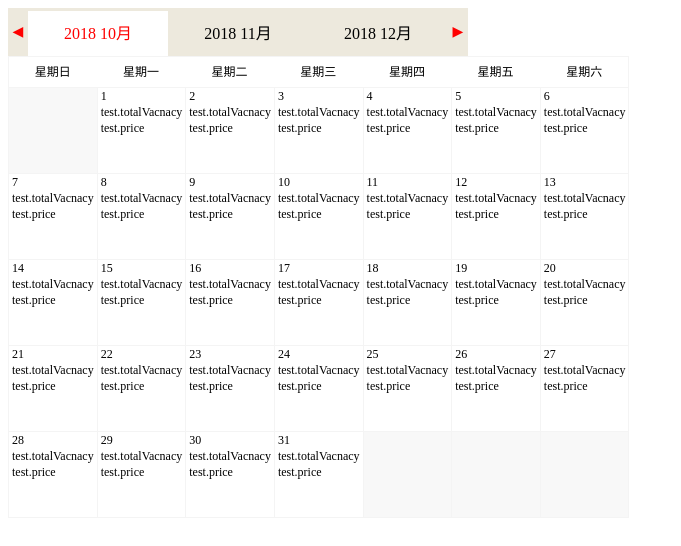
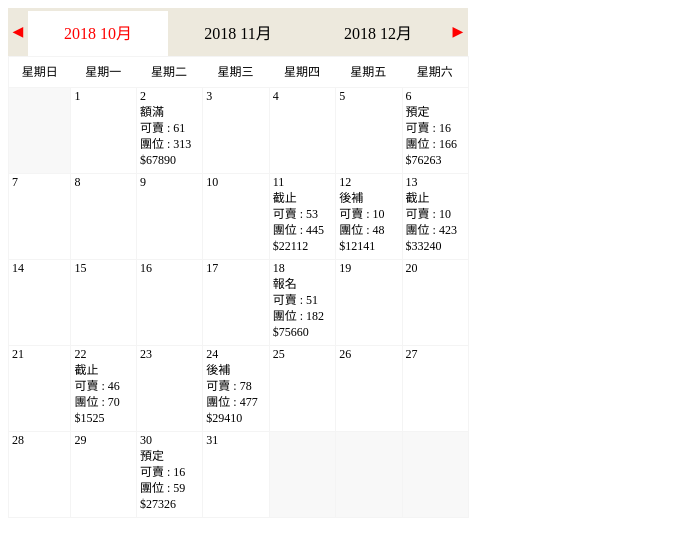
Before and after one commit to tommy19901015/CalendarModule_React, a React (Create React App) app: page / in a window 1280 px wide. Shown: the top 546 px of the page, without its empty margins (0-681 px from the left). Built offline with nearby package versions, Linux system fonts and the light colour scheme.

Commit message:
[modify] calendar content

```diff
--- a/src/Calendar.js
+++ b/src/Calendar.js
@@ -87,14 +87,17 @@ class Calendar extends Component {
     renderContent = (days) => {
         if(!days.empty && this.state.jsonData.length != 0){
            let date = days.year + "/" + days.month + "/" + ((days.day) < 10 ? '0' + days.day : days.day);
-           let test = this.state.jsonData.filter(obj => obj.date === date);
-           console.log(test)
-           return ([
-               <div>{test.status}</div>,
-               <div>{test.availableVancancy}</div>,
-               <div>test.totalVacnacy</div>,
-               <div>test.price</div>
-           ])
+           let info = this.state.jsonData.filter(obj => obj.date === date);
+           console.log(info)
+           if(info.length != 0){
+            return ([
+                // <div>{info[0].date}</div>,
+                <div>{info[0].status}</div>,
+                <div>可賣 : {info[0].availableVancancy}</div>,
+                <div>團位 : {info[0].totalVacnacy}</div>,
+                <div>${info[0].price}</div>
+            ])
+           }
         }
     }
     render() {
```
